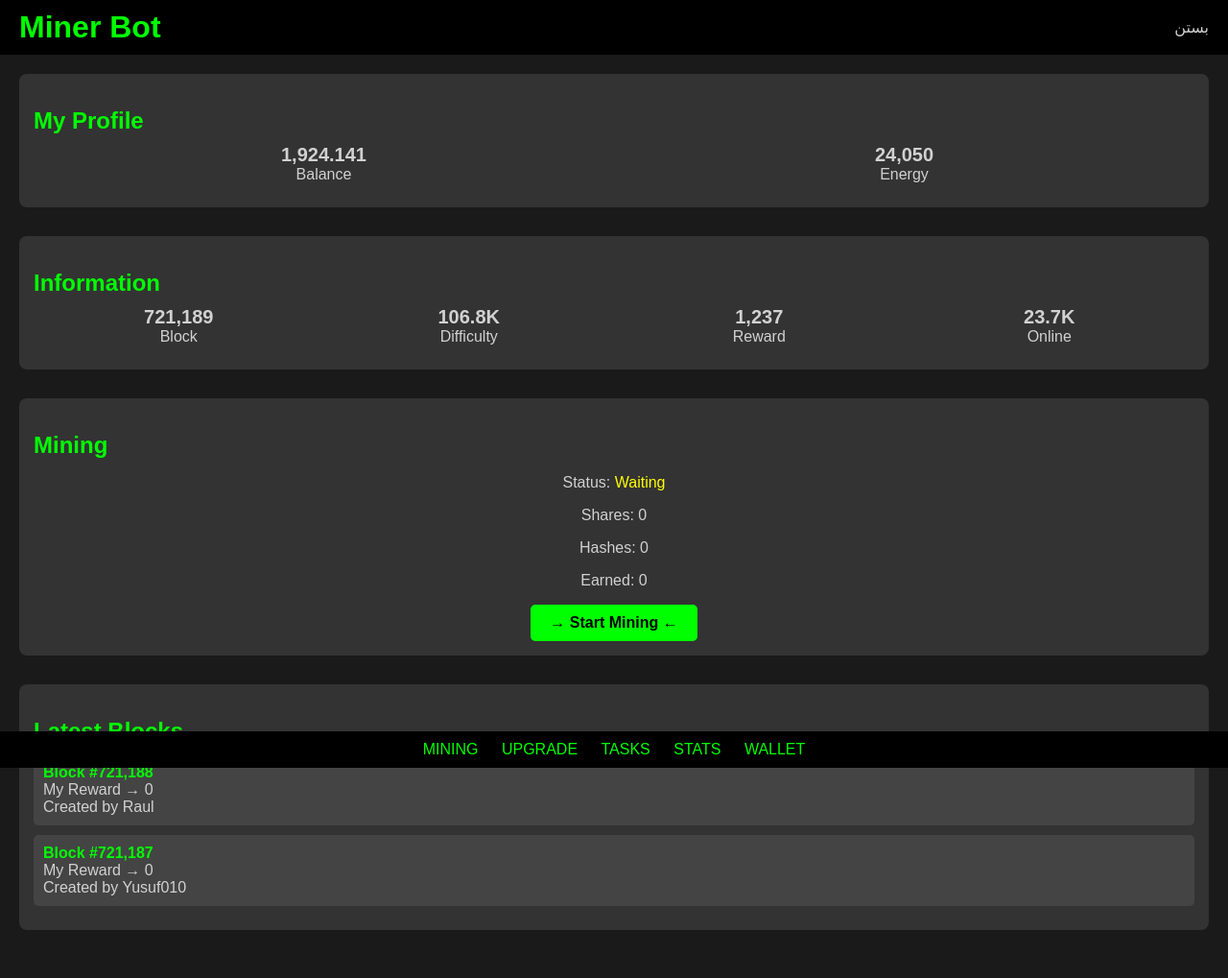
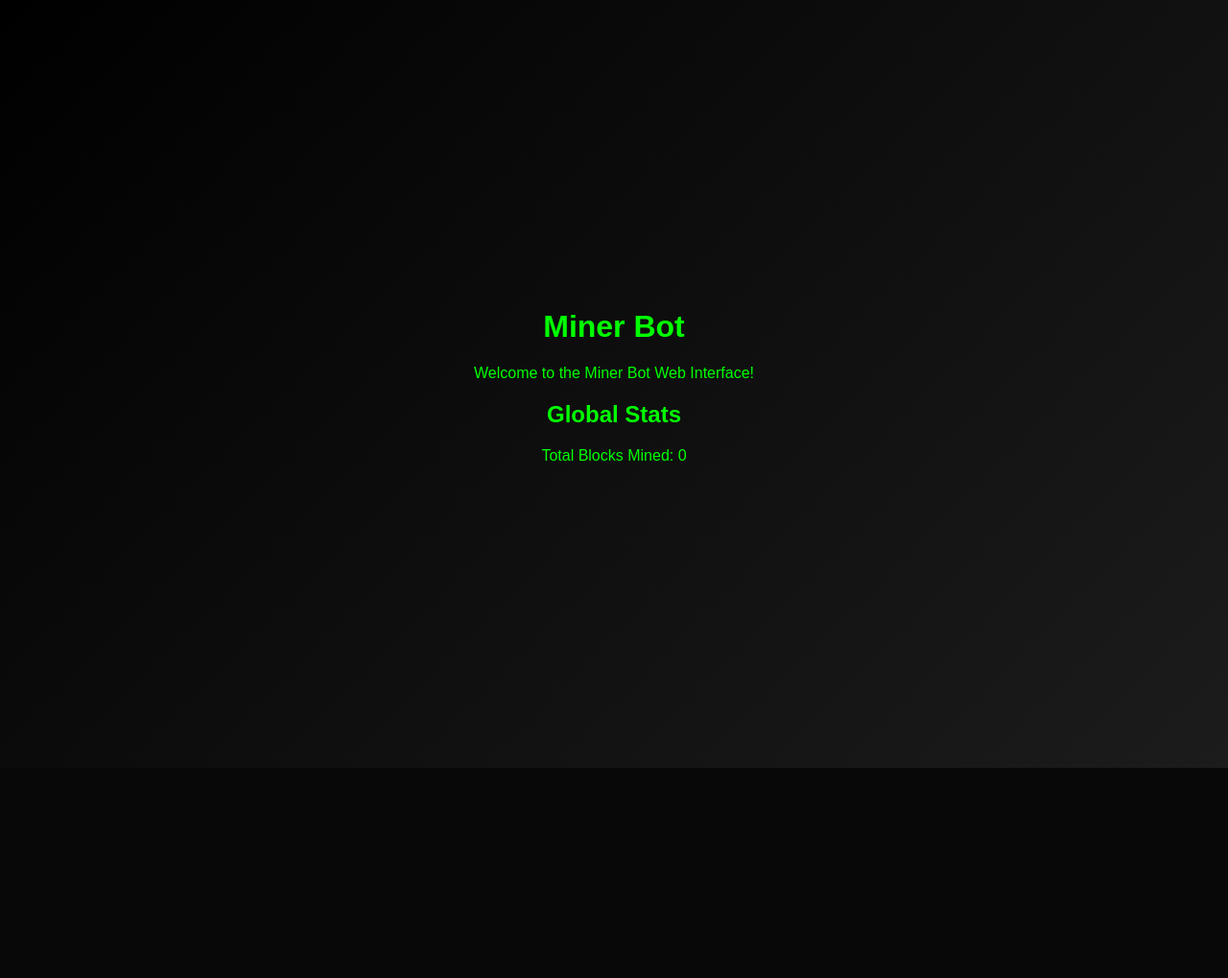
Before and after one commit to Fredrickadler/Miners, a Flask app: template templates/index.html in a window 1280 px wide. Shown: the whole page at 96% size. After the commit the page ends 800 px from the top, so only its background shows below. Run offline with Flask 2, Linux system fonts and the light colour scheme; the template is opened without the code that fills it, so the values that code supplies are empty.

Commit message:
Update index.html

```diff
--- a/templates/index.html
+++ b/templates/index.html
@@ -4,214 +4,16 @@
     <meta charset="UTF-8">
     <meta name="viewport" content="width=device-width, initial-scale=1.0">
     <title>Miner Bot</title>
-    <style>
-        body {
-            background-color: #1a1a1a;
-            color: #d1d1d1;
-            font-family: Arial, sans-serif;
-            margin: 0;
-            padding: 0;
-        }
-
-        header {
-            background-color: #000;
-            padding: 10px 20px;
-            display: flex;
-            justify-content: space-between;
-            align-items: center;
-        }
-
-        header h1 {
-            color: #0f0;
-            margin: 0;
-        }
-
-        header .close-btn {
-            color: #d1d1d1;
-            font-size: 16px;
-            cursor: pointer;
-        }
-
-        .container {
-            padding: 20px;
-        }
-
-        .section {
-            margin-bottom: 30px;
-            padding: 15px;
-            background-color: #333;
-            border-radius: 8px;
-        }
-
-        .section h2 {
-            color: #0f0;
-            margin-bottom: 10px;
-        }
-
-        .info-box {
-            display: flex;
-            justify-content: space-between;
-            margin-bottom: 10px;
-        }
-
-        .info-box div {
-            flex: 1;
-            margin: 0 10px;
-            text-align: center;
-        }
-
-        .info-box div span {
-            display: block;
-            font-size: 20px;
-            font-weight: bold;
-        }
-
-        .mining-status {
-            text-align: center;
-        }
-
-        .mining-status button {
-            padding: 10px 20px;
-            background-color: #0f0;
-            color: #000;
-            font-size: 16px;
-            font-weight: bold;
-            border: none;
-            border-radius: 5px;
-            cursor: pointer;
-        }
-
-        .mining-status button:hover {
-            background-color: #0c0;
-        }
-
-        .latest-blocks {
-            margin-top: 20px;
-        }
-
-        .latest-blocks div {
-            padding: 10px;
-            background-color: #444;
-            margin-bottom: 10px;
-            border-radius: 5px;
-        }
-
-        .latest-blocks div span {
-            display: block;
-            color: #0f0;
-            font-weight: bold;
-        }
-
-        footer {
-            background-color: #000;
-            color: #0f0;
-            text-align: center;
-            padding: 10px 0;
-            position: fixed;
-            bottom: 0;
-            width: 100%;
-        }
-
-        footer a {
-            color: #0f0;
-            margin: 0 10px;
-            text-decoration: none;
-        }
-
-        footer a:hover {
-            text-decoration: underline;
-        }
-    </style>
+    <link rel="stylesheet" href="/static/css/style.css">
 </head>
 <body>
-    <header>
+    <div class="container">
         <h1>Miner Bot</h1>
-        <div class="close-btn">بستن</div>
-    </header>
-
-    <div class="container">
-        <!-- My Profile Section -->
-        <div class="section">
-            <h2>My Profile</h2>
-            <div class="info-box">
-                <div>
-                    <span id="balance">1,924.141</span>
-                    Balance
-                </div>
-                <div>
-                    <span id="energy">24,050</span>
-                    Energy
-                </div>
-            </div>
-        </div>
-
-        <!-- Information Section -->
-        <div class="section">
-            <h2>Information</h2>
-            <div class="info-box">
-                <div>
-                    <span id="block-number">721,189</span>
-                    Block
-                </div>
-                <div>
-                    <span id="difficulty">106.8K</span>
-                    Difficulty
-                </div>
-                <div>
-                    <span id="reward">1,237</span>
-                    Reward
-                </div>
-                <div>
-                    <span id="online-nodes">23.7K</span>
-                    Online
-                </div>
-            </div>
-        </div>
-
-        <!-- Mining Status Section -->
-        <div class="section">
-            <h2>Mining</h2>
-            <div class="mining-status">
-                <p>Status: <span id="mining-status" style="color: yellow;">Waiting</span></p>
-                <p>Shares: <span id="shares">0</span></p>
-                <p>Hashes: <span id="hashes">0</span></p>
-                <p>Earned: <span id="earned">0</span></p>
-                <button onclick="startMining()">→ Start Mining ←</button>
-            </div>
-        </div>
-
-        <!-- Latest Blocks Section -->
-        <div class="section latest-blocks">
-            <h2>Latest Blocks</h2>
-            <div>
-                <span>Block #721,188</span>
-                My Reward → 0
-                <br>
-                Created by Raul
-            </div>
-            <div>
-                <span>Block #721,187</span>
-                My Reward → 0
-                <br>
-                Created by Yusuf010
-            </div>
+        <p>Welcome to the Miner Bot Web Interface!</p>
+        <div class="stats">
+            <h2>Global Stats</h2>
+            <p>Total Blocks Mined: {{ users|length }}</p>
         </div>
     </div>
-
-    <footer>
-        <a href="#">MINING</a>
-        <a href="#">UPGRADE</a>
-        <a href="#">TASKS</a>
-        <a href="#">STATS</a>
-        <a href="#">WALLET</a>
-    </footer>
-
-    <script>
-        function startMining() {
-            document.getElementById('mining-status').textContent = "Mining";
-            document.getElementById('mining-status').style.color = "green";
-            alert("Mining started!");
-        }
-    </script>
 </body>
 </html>
```
